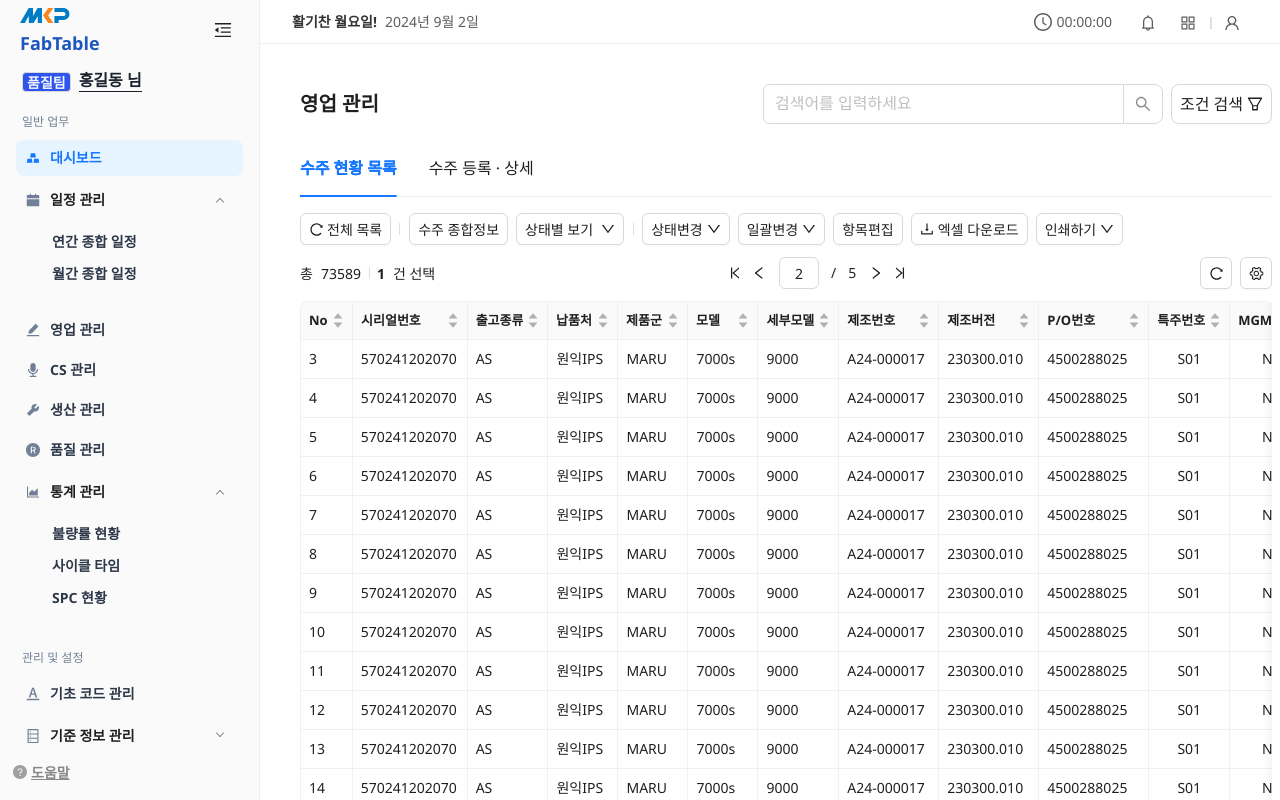
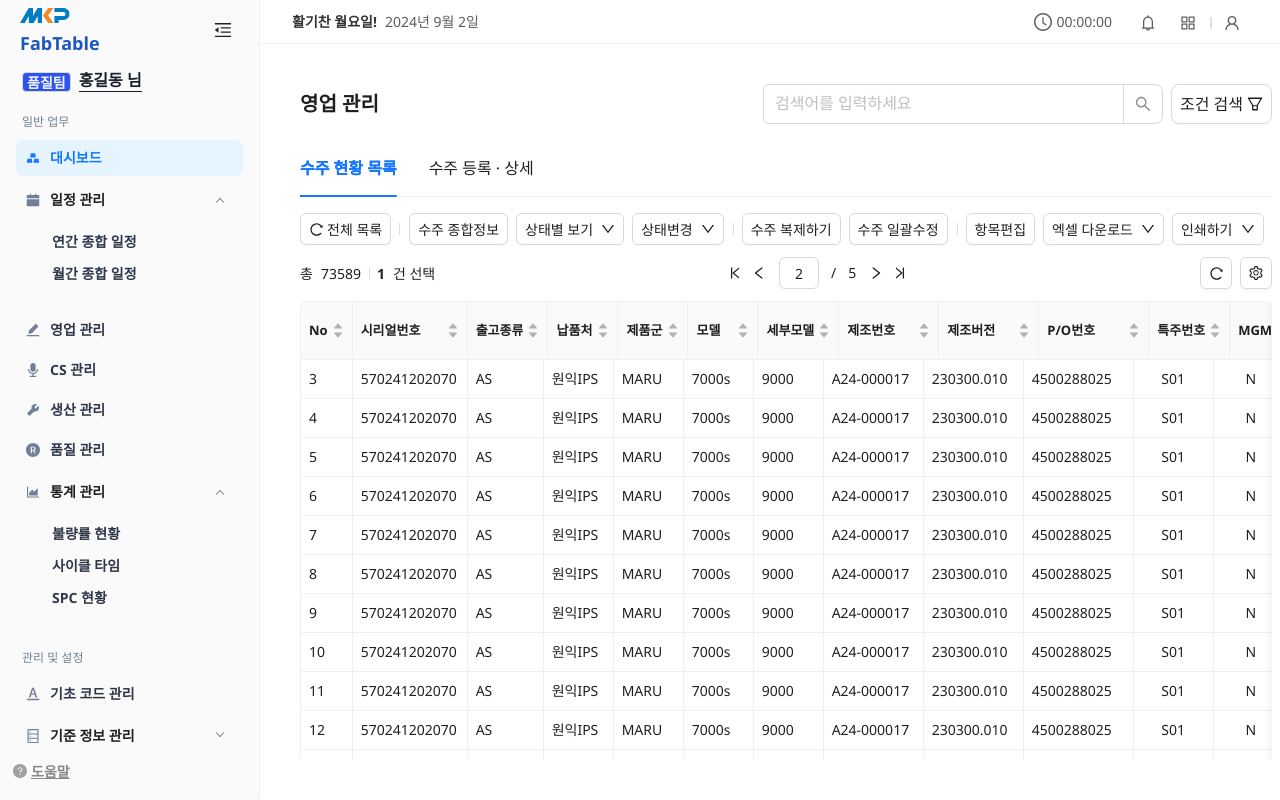
Before and after one commit to funnystyle/fabtable-next, a Next.js app: page /order in a window 1280 px wide. Built offline with nearby package versions, Linux system fonts and the light colour scheme; a web font is replaced by a local one.

Commit message:
스크롤 영역 추가 / 영업관리 버튼영역 수정

```diff
--- a/assets/scss/contents.scss
+++ b/assets/scss/contents.scss
@@ -2,11 +2,24 @@
 
 .contents {
 	min-width: toRem(712);
-	height: calc(100vh - toRem(44));
 	padding: toRem(40);
 	background-color: #fff;
 	flex-shrink: 0;
-	overflow: auto;
+
+	.contents-scroll {
+		margin-top: toRem(12);
+		overflow-y: auto;
+
+		&::-webkit-scrollbar {
+			width: 7px;
+		}
+		&::-webkit-scrollbar-thumb {
+			background-color: #eaeaea;
+		}
+		&::-webkit-scrollbar-track {
+			background-color: transparent;
+		}
+	}
 
 	.contents-flex {
 		.contents-left {
@@ -146,8 +159,8 @@
 					height: toRem(90);
 					padding: toRem(4) toRem(2) toRem(12);
 					border-bottom: 1px solid rgba(0, 0, 0, 0.06);
-					font-size: toRem(12);
-					line-height: 1.6;
+					font-size: toRem(14);
+					line-height: 1.57;
 					vertical-align: top;
 					cursor: pointer;
 
@@ -181,7 +194,7 @@
 							gap: toRem(4);
 
 							strong {
-								font-size: 600;
+								font-weight: 600;
 							}
 						}
 
@@ -277,6 +290,14 @@
 		&::after {
 			right: 0;
 		}
+
+		& + .btn-spacing-area {
+			padding-left: 0;
+
+			&::before {
+				display: none;
+			}
+		}
 	}
 
 	.ant-input-search {
@@ -307,12 +328,19 @@
 	}
 }
 
+.drop-btn-area {
+	button {
+		width: toRem(92);
+	}
+}
+
 .ant-dropdown {
-	width: toRem(143);
+	min-width: toRem(92);
+	max-width: toRem(143);
 	padding: 0 toRem(4);
 
 	.check-all {
-		width: 100%;
+		width: toRem(123);
 		justify-content: space-between;
 	}
 
@@ -327,6 +355,20 @@
 		.ant-dropdown-menu-item {
 			padding-left: toRem(8);
 			padding-right: toRem(8);
+		}
+		.ant-dropdown-menu-submenu-title {
+			padding-left: toRem(8);
+			padding-right: toRem(28);
+		}
+
+		.ant-dropdown-menu-item-group-title {
+			width: toRem(89);
+			padding-left: toRem(8);
+			padding-right: toRem(8);
+		}
+
+		.ant-dropdown-menu-item-group-list {
+			margin: 0;
 		}
 	}
 }
@@ -414,11 +456,11 @@
 	}
 }
 
-.ellipsis-column {
-	white-space: nowrap !important;
-	overflow: hidden !important;
-	text-overflow: ellipsis !important;
-}
+// .ellipsis-column {
+// 	white-space: nowrap !important;
+// 	overflow: hidden !important;
+// 	text-overflow: ellipsis !important;
+// }
 
 .pop-title {
 	font-size: toRem(14);
--- a/assets/scss/layout.scss
+++ b/assets/scss/layout.scss
@@ -266,6 +266,16 @@
 	.lnb-scroll {
 		height: calc(100vh - 165px);
 		overflow-y: auto;
+
+		&::-webkit-scrollbar {
+			width: 7px;
+		}
+		&::-webkit-scrollbar-thumb {
+			background-color: #eaeaea;
+		}
+		&::-webkit-scrollbar-track {
+			background-color: transparent;
+		}
 	}
 }
 
--- a/pages/components/HomePage.js
+++ b/pages/components/HomePage.js
@@ -210,12 +210,23 @@ const topItems = [
 const HomePage = ({ children }) => {
 	const [collapsed, setCollapsed] = useState(false);
 	const [isMobile, setIsMobile] = useState(false);
+	const [contentHeight, setContentHeight] = useState("100vh");
 
 	useEffect(() => {
 		if (typeof window !== "undefined") {
 			const handleResize = () => {
 				setIsMobile(window.innerWidth <= 768);
 			};
+
+			const updateHeight = () => {
+				const header = document.querySelector(".header")?.offsetHeight || 0;
+				const contentsTop =
+					document.querySelector(".contents-top")?.offsetHeight || 0;
+
+				setContentHeight(`calc(100vh - ${header}px - ${contentsTop}px - 93px`);
+			};
+
+			updateHeight();
 
 			handleResize(); // Initialize state on mount
 			window.addEventListener("resize", handleResize);
@@ -362,7 +373,9 @@ const HomePage = ({ children }) => {
 							<Menu mode="horizontal" items={topItems} className="top-menu" />
 						</div>
 					</Header>
-					<Content className="contents">{children}</Content>
+					<Content className="contents">
+						{React.cloneElement(children, { contentHeight })}
+					</Content>
 				</Layout>
 			</Layout>
 		</Layout>
--- a/pages/month.js
+++ b/pages/month.js
@@ -52,7 +52,7 @@ const TabItems = [
 	},
 ];
 
-const MonthComponent = () => {
+const MonthComponent = ({ contentHeight }) => {
 	const [visibleItems, setVisibleItems] = useState([true, true, true, true]);
 
 	const toggleItem = (index) => {
@@ -76,6 +76,7 @@ const MonthComponent = () => {
 				className="contents-flex"
 			>
 				<div className="contents-left">
+					<div className="contents-top">
 						<Title level={4} className="title-page">
 							월간 일정 달력
 						</Title>
@@ -199,7 +200,9 @@ const MonthComponent = () => {
 								</Flex>
 							</Flex>
 						</Flex>
+					</div>
 
+					<div style={{ height: contentHeight }} className="contents-scroll">
 						<table className="calendar-tb">
 							<thead>
 								<tr>
@@ -656,6 +659,7 @@ const MonthComponent = () => {
 							</tbody>
 						</table>
 					</div>
+				</div>
 
 				{visibleItems[3] && (
 					<div className="contents-right">
--- a/pages/order.js
+++ b/pages/order.js
@@ -1,5 +1,5 @@
 // pages/order.js
-import React, { useState } from "react";
+import React, { useState, useContext } from "react";
 import {
 	Layout,
 	Typography,
@@ -18,6 +18,7 @@ import {
 	Tag,
 	Tooltip,
 	Popover,
+	message,
 } from "antd";
 import {
 	RedoOutlined,
@@ -630,11 +631,106 @@ const data = [
 	},
 ];
 
-const OrderComponent = () => {
+const handleMenuClick = (e) => {
+	message.info("Click on menu item.");
+	console.log("click", e);
+};
+
+const stateItems = [
+	{
+		label: "납품완료",
+		key: "1",
+	},
+	{
+		label: "반출대기",
+		key: "2",
+	},
+	{
+		label: "반출완료",
+		key: "3",
+	},
+];
+
+const printItems = [
+	{
+		label: "라벨 인쇄",
+		key: "1",
+	},
+	{
+		label: "성적서 인쇄",
+		key: "2",
+	},
+];
+
+const excelItems = [
+	{
+		label: "편집 항목만",
+		key: "1",
+	},
+	{
+		label: "전체 항목",
+		key: "2",
+		children: [
+			{
+				key: "2-1",
+				label: "선택한 행",
+			},
+			{
+				key: "2-2",
+				label: "전체 행",
+			},
+		],
+	},
+];
+
+const lineItems = [
+	{
+		key: "1",
+		type: "group",
+		label: "목록 행 개수",
+		children: [
+			{
+				key: "1-1",
+				label: "10 행",
+			},
+			{
+				key: "1-2",
+				label: "20 행",
+			},
+			{
+				key: "1-3",
+				label: "30 행",
+			},
+			{
+				key: "1-4",
+				label: "50 행",
+			},
+			{
+				key: "1-5",
+				label: "100 행",
+			},
+			{
+				key: "1-6",
+				label: "150 행",
+			},
+			{
+				key: "1-7",
+				label: "200 행",
+			},
+			{
+				key: "1-8",
+				label: "500 행",
+			},
+		],
+	},
+];
+
+const OrderComponent = ({ contentHeight }) => {
 	const { token } = useToken();
 	const [allChecked, setAllChecked] = useState(true);
 	const [checkedItems, setCheckedItems] = useState(Array(16).fill(true));
 	const [position, setPosition] = useState("end");
+
 	const contentStyle = {
 		backgroundColor: token.colorBgElevated,
 		borderRadius: token.borderRadiusLG,
@@ -1127,6 +1223,7 @@ const OrderComponent = () => {
 
 	return (
 		<Layout>
+			<div className="contents-top">
 				<Flex align="center" justify="space-between" className="title-area">
 					<Title level={4} className="title-page">
 						영업 관리
@@ -1235,38 +1332,46 @@ const OrderComponent = () => {
 									</Space>
 								</Button>
 							</Dropdown>
+
+							<Dropdown menu={{ items: stateItems, onClick: handleMenuClick }}>
+								<Button>
+									<Space>
+										상태변경
+										<DownOutlined />
+									</Space>
+								</Button>
+							</Dropdown>
+						</Flex>
+
+						<Flex gap="small" className="btn-spacing-area">
+							<Button>수주 복제하기</Button>
+
+							<Button>수주 일괄수정</Button>
 						</Flex>
 
 						<Flex gap="small">
-						<Button
-							variant="outlined"
-							icon={<DownOutlined />}
-							iconPosition={position}
-						>
-							상태변경
-						</Button>
-
-						<Button
-							variant="outlined"
-							icon={<DownOutlined />}
-							iconPosition={position}
-						>
-							일괄변경
-						</Button>
-
 							<Button>항목편집</Button>
 
-						<Button variant="outlined" icon={<DownloadOutlined />}>
+							<Dropdown
+								menu={{ items: excelItems, onClick: handleMenuClick }}
+								className="excel-menu"
+							>
+								<Button>
+									<Space>
 										엑셀 다운로드
+										<DownOutlined />
+									</Space>
 								</Button>
+							</Dropdown>
 
-						<Button
-							variant="outlined"
-							icon={<DownOutlined />}
-							iconPosition={position}
-						>
+							<Dropdown menu={{ items: printItems, onClick: handleMenuClick }}>
+								<Button>
+									<Space>
 										인쇄하기
+										<DownOutlined />
+									</Space>
 								</Button>
+							</Dropdown>
 						</Flex>
 					</Flex>
 
@@ -1316,30 +1421,37 @@ const OrderComponent = () => {
 								className="icon-redo"
 							/>
 
-						<Button
-							icon={<SettingOutlined />}
-							target="_blank"
-							className="icon-redo"
-						/>
+							<Dropdown menu={{ items: lineItems, onClick: handleMenuClick }}>
+								<Button>
+									<Space>
+										<SettingOutlined />
+									</Space>
+								</Button>
+							</Dropdown>
 						</Flex>
 					</Flex>
+				</Space>
+			</div>
 
+			<div style={{ height: contentHeight }} className="contents-scroll">
 				{/* 테이블 */}
+				<div className="tb-container">
 					<Table
 						columns={columns}
 						dataSource={data}
 						onChange={handleChange}
 						pagination={false}
 						size="small"
-					className="ellipsis-column"
+						className="ellipsis-column basic-tb"
 						bordered
 						scroll={{
 							x: "max-content",
-						y: 500,
+							y: "calc(60vh - 38px)",
 						}}
 						style={{ tableLayout: "fixed" }}
 					/>
-			</Space>
+				</div>
+			</div>
 		</Layout>
 	);
 };
```
Lines whose indentation alone changed are shown as unchanged.
